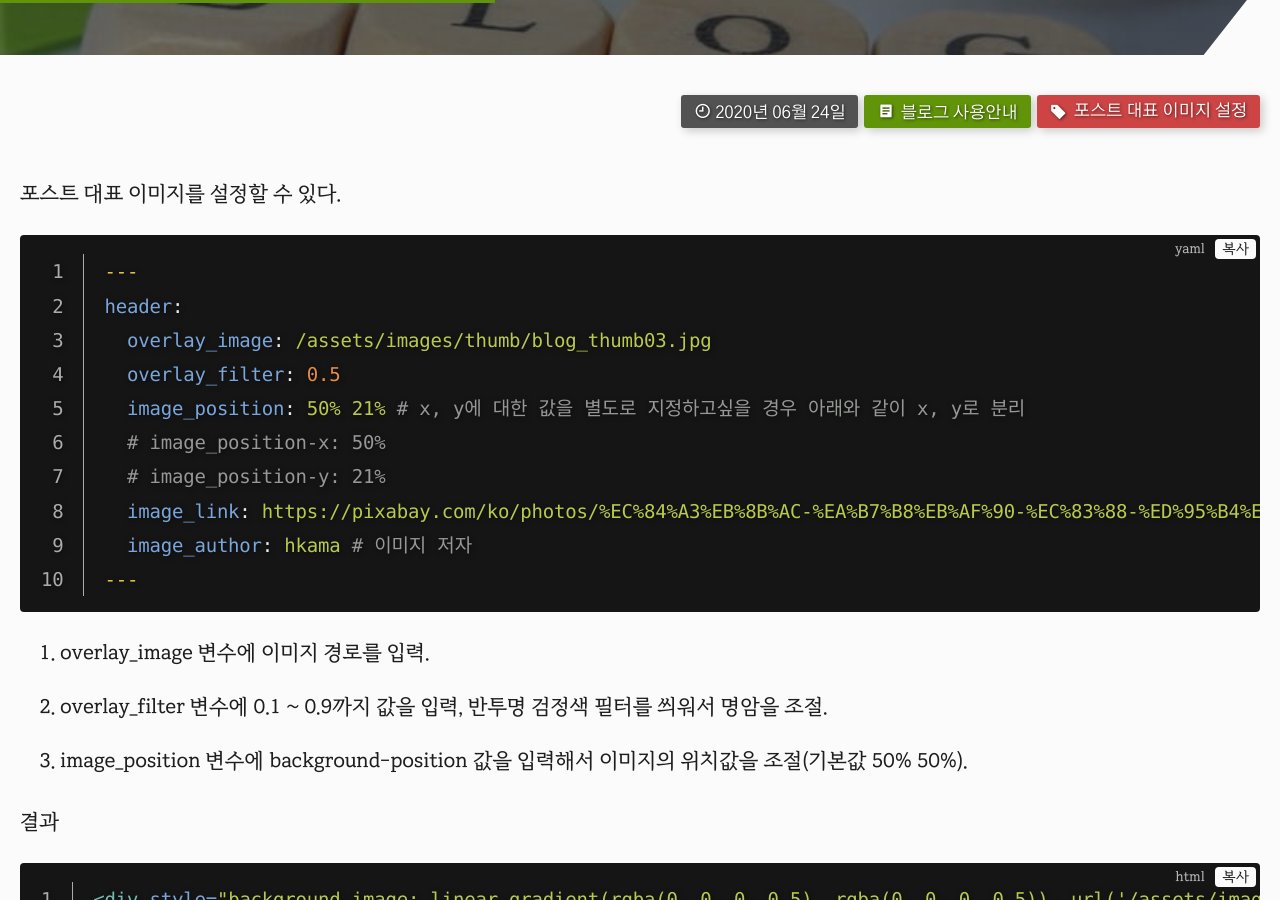
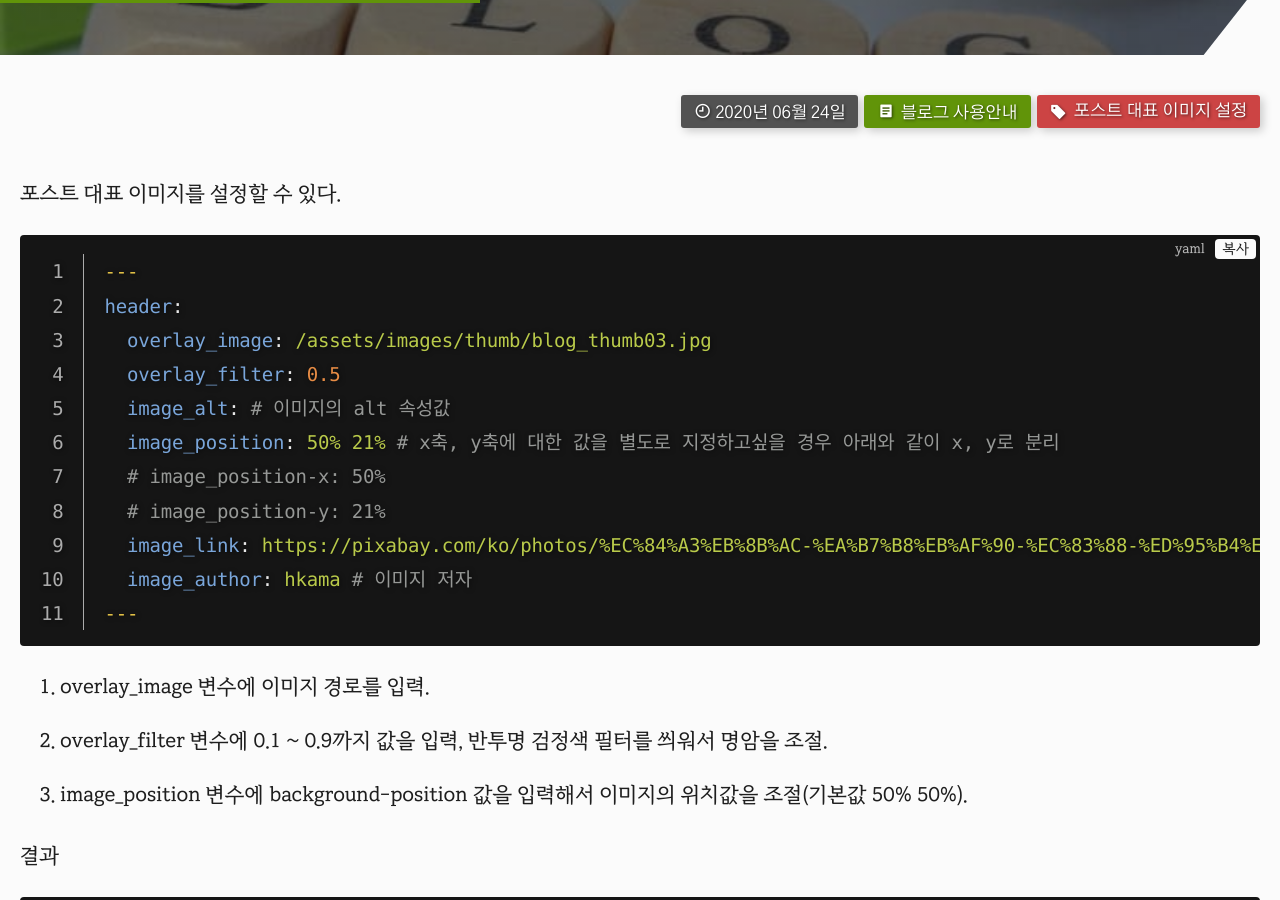
Before and after one commit to selosele/jekyll-theme-tidyred, a Jekyll site: the page built from _posts/2020-06-24-example-post07.md, in a window 1280 px wide and 900 px high, scrolled down 432 px. Built offline with Jekyll 4.4.1, drawn with Linux system fonts in a browser that asks for light colours.

Commit message:
내용 업데이트

```diff
--- a/_posts/2020-06-24-example-post07.md
+++ b/_posts/2020-06-24-example-post07.md
@@ -24,7 +24,8 @@ post_dropcap: false
 header:
   overlay_image: /assets/images/thumb/blog_thumb03.jpg
   overlay_filter: 0.5
-  image_position: 50% 21% # x, y에 대한 값을 별도로 지정하고싶을 경우 아래와 같이 x, y로 분리
+  image_alt: # 이미지의 alt 속성값
+  image_position: 50% 21% # x축, y축에 대한 값을 별도로 지정하고싶을 경우 아래와 같이 x, y로 분리
   # image_position-x: 50%
   # image_position-y: 21%
   image_link: https://pixabay.com/ko/photos/%EC%84%A3%EB%8B%AC-%EA%B7%B8%EB%AF%90-%EC%83%88-%ED%95%B4%EC%9D%98-%EC%9D%B4%EB%B8%8C-5829158/ # 이미지 출처
```
Also changed, not shown: _posts/2020-06-23-example-post01.md (+3 -1 lines).
